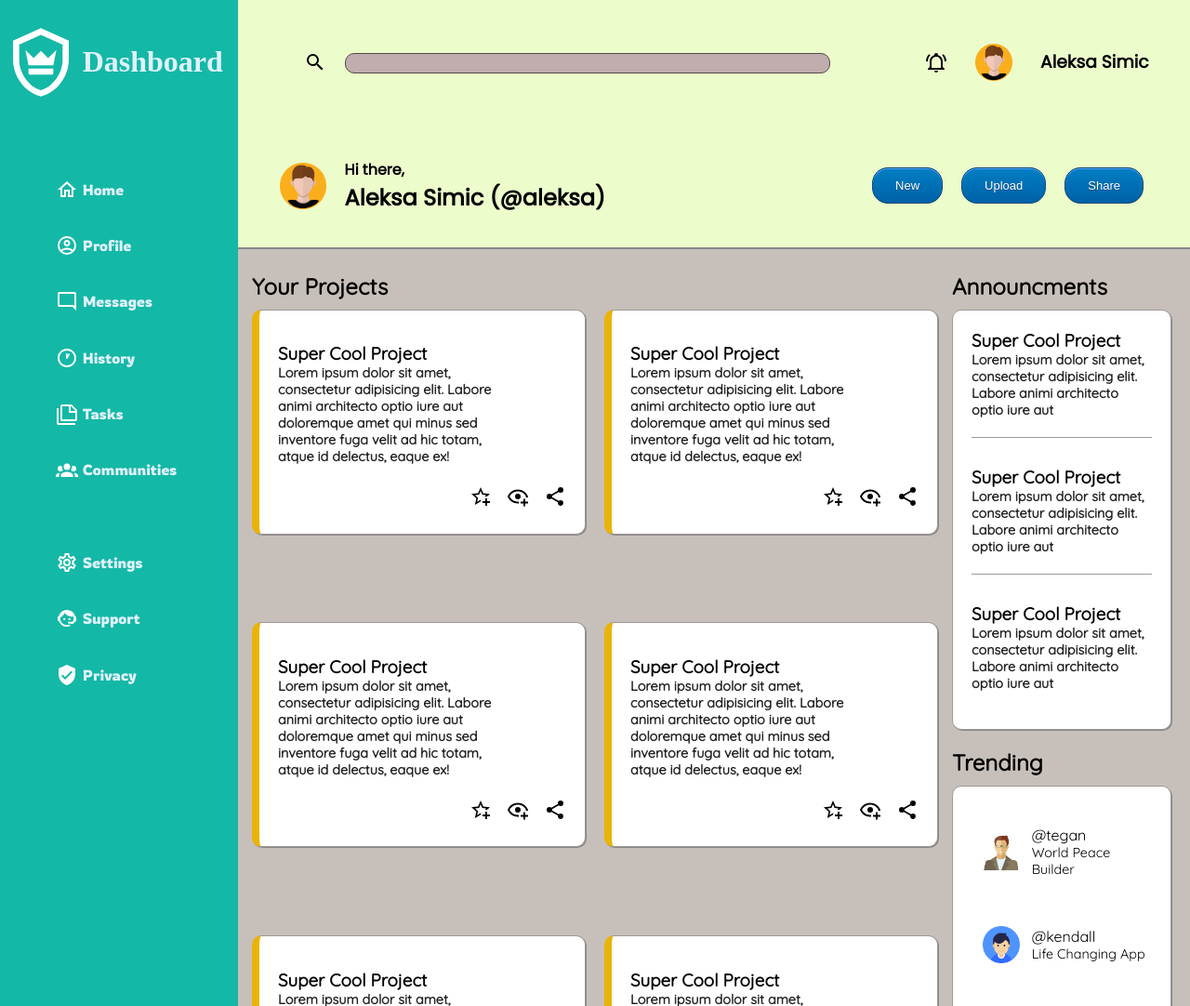
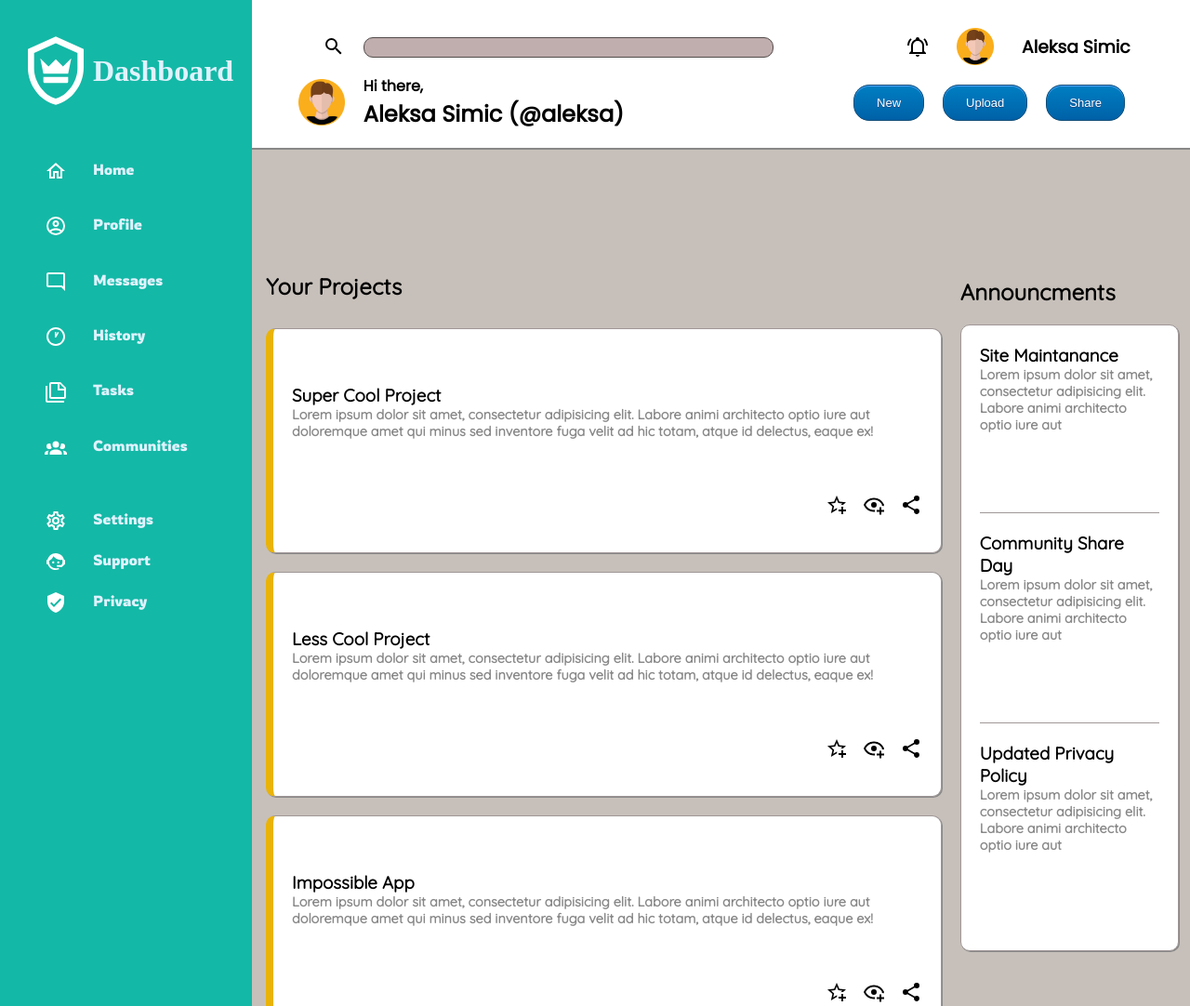
Before and after one commit to aki024/Admin-Dashboard, a plain HTML site: page index.html in a window 1280 px wide. Shown: the top 1082 px of the page at 93% size. Drawn offline with Linux system fonts and the light colour scheme.

Commit message:
fixed some buggs

```diff
--- a/index.html
+++ b/index.html
@@ -5,21 +5,62 @@
     <meta charset="UTF-8">
     <meta http-equiv="X-UA-Compatible" content="IE=edge">
     <meta name="viewport" content="width=device-width, initial-scale=1.0">
+    <title>Document</title>
     <link rel="stylesheet" href="style.css">
-    <title>Admin Dashboard</title>
-    <script src="script.js" defer></script>
-    <link rel="preconnect" href="https://fonts.googleapis.com">
-    <link rel="preconnect" href="https://fonts.gstatic.com" crossorigin>
     <link rel="preconnect" href="https://fonts.googleapis.com">
     <link rel="preconnect" href="https://fonts.gstatic.com" crossorigin>
     <link href="https://fonts.googleapis.com/css2?family=Poppins&family=Quicksand&family=Rowdies&display=swap" rel="stylesheet">
 </head>
 
 <body>
-    <div class="container">
+    <div class="gridContainer">
 
+
+        <div class="sidebar">
+            <div class="sideLogo">
+
+                <div class="titleLogo">
+                    <img src="icons/shield-crown-outline.svg" alt="dashboard" class="svgColor" width="80px" height="80px">
+                </div>
+                <div class="logos">
+                    <img src="icons/home-outline.svg" alt="home" class="svgColor">
+                    <img src="icons/account-circle-outline.svg" alt="profile" class="svgColor">
+                    <img src="icons/message-reply-outline.svg" alt="messages" class="svgColor">
+                    <img src="icons/clock-time-one-outline.svg" alt="history" class="svgColor">
+                    <img src="icons/note-multiple-outline.svg" alt="tasks" class="svgColor">
+                    <img src="icons/account-group.svg" alt="Communities" class="svgColor">
+                </div>
+                <div class="logos2">
+                    <img src="icons/cog-outline.svg" alt="settings" class="svgColor">
+                    <img src="icons/face-agent.svg" alt="support" class="svgColor">
+                    <img src="icons/shield-check.svg" alt="Privacy" class="svgColor">
+                </div>
+            </div>
+            <div class="sideBarStuff">
+
+                <div class="sideText">
+                    <h2>Dashboard</h2>
+                </div>
+                <div class="menuDescription">
+                    <p>Home</p>
+                    <p>Profile</p>
+                    <p>Messages</p>
+                    <p>History</p>
+                    <p>Tasks</p>
+                    <p>Communities</p>
+                </div>
+                <div class="menuDescription2">
+                    <p>Settings</p>
+                    <p>Support</p>
+                    <p>Privacy</p>
+                </div>
+            </div>
+
+
+
+
+        </div>
         <div class="header">
-
             <div class="headerLeft">
                 <div class="searchBar">
                     <div class="searchIcon">
@@ -65,57 +106,14 @@
             </div>
 
 
-
-        </div>
-        <div class="sidebar">
-            <div class="sideLogo">
-                <div class="Logo"><img src="icons/shield-crown-outline.svg" alt="dashboard" class="svgColor" width="80px" height="80px">
-                </div>
-                <div class="sideText">
-                    <h2>Dashboard</h2>
-                </div>
-
-            </div>
-            <div class="sideBarStuff">
-                <div class="logos">
-                    <img src="icons/home-outline.svg" alt="home" class="svgColor">
-                    <img src="icons/account-circle-outline.svg" alt="profile" class="svgColor">
-                    <img src="icons/message-reply-outline.svg" alt="messages" class="svgColor">
-                    <img src="icons/clock-time-one-outline.svg" alt="history" class="svgColor">
-                    <img src="icons/note-multiple-outline.svg" alt="tasks" class="svgColor">
-                    <img src="icons/account-group.svg" alt="Communities" class="svgColor">
-                </div>
-                <div class="logoDescriptions">
-                    <p>Home</p>
-                    <p>Profile</p>
-                    <p>Messages</p>
-                    <p>History</p>
-                    <p>Tasks</p>
-                    <p>Communities</p>
-                </div>
-            </div>
-            <div class="sideBarStuff2">
-                <div class="logos2">
-                    <img src="icons/cog-outline.svg" alt="settings" class="svgColor">
-                    <img src="icons/face-agent.svg" alt="support" class="svgColor">
-                    <img src="icons/shield-check.svg" alt="Privacy" class="svgColor">
-
-                </div>
-                <div class="logoDescriptions2">
-                    <p>Settings</p>
-                    <p>Support</p>
-                    <p>Privacy</p>
-
-                </div>
-            </div>
         </div>
 
         <div class="main">
-            <div class="yourProjects">
+            <div class="projects">
                 <div class="projectsTitle">
                     <h2>Your Projects</h2>
                 </div>
-                <div class="projects">
+                <div class="projectCards">
                     <div class="card">
                         <div class="cardTitle">
                             <h3>Super Cool Project</h3>
@@ -131,7 +129,7 @@
                     </div>
                     <div class="card">
                         <div class="cardTitle">
-                            <h3>Super Cool Project</h3>
+                            <h3>Less Cool Project</h3>
                         </div>
                         <div class="cardText">
                             <p>Lorem ipsum dolor sit amet, consectetur adipisicing elit. Labore animi architecto optio iure aut doloremque amet qui minus sed inventore fuga velit ad hic totam, atque id delectus, eaque ex!</p>
@@ -144,7 +142,7 @@
                     </div>
                     <div class="card">
                         <div class="cardTitle">
-                            <h3>Super Cool Project</h3>
+                            <h3>Impossible App</h3>
                         </div>
                         <div class="cardText">
                             <p>Lorem ipsum dolor sit amet, consectetur adipisicing elit. Labore animi architecto optio iure aut doloremque amet qui minus sed inventore fuga velit ad hic totam, atque id delectus, eaque ex!</p>
@@ -157,7 +155,7 @@
                     </div>
                     <div class="card">
                         <div class="cardTitle">
-                            <h3>Super Cool Project</h3>
+                            <h3>Easy Peasy App</h3>
                         </div>
                         <div class="cardText">
                             <p>Lorem ipsum dolor sit amet, consectetur adipisicing elit. Labore animi architecto optio iure aut doloremque amet qui minus sed inventore fuga velit ad hic totam, atque id delectus, eaque ex!</p>
@@ -170,7 +168,7 @@
                     </div>
                     <div class="card">
                         <div class="cardTitle">
-                            <h3>Super Cool Project</h3>
+                            <h3>Ad Blocker</h3>
                         </div>
                         <div class="cardText">
                             <p>Lorem ipsum dolor sit amet, consectetur adipisicing elit. Labore animi architecto optio iure aut doloremque amet qui minus sed inventore fuga velit ad hic totam, atque id delectus, eaque ex!</p>
@@ -183,7 +181,7 @@
                     </div>
                     <div class="card">
                         <div class="cardTitle">
-                            <h3>Super Cool Project</h3>
+                            <h3>Money Maker</h3>
                         </div>
                         <div class="cardText">
                             <p>Lorem ipsum dolor sit amet, consectetur adipisicing elit. Labore animi architecto optio iure aut doloremque amet qui minus sed inventore fuga velit ad hic totam, atque id delectus, eaque ex!</p>
@@ -196,14 +194,16 @@
                     </div>
                 </div>
             </div>
+
+
             <div class="announcments">
                 <div class="announcmentsTitle">
                     <h2>Announcments</h2>
                 </div>
-                <div class="announcmentsContainer">
+                <div class="announcmentCard">
                     <div class="announcment">
                         <div class="announcmentTitle">
-                            <h3>Super Cool Project</h3>
+                            <h3>Site Maintanance</h3>
                         </div>
                         <div class="announcmentText">
                             <p>Lorem ipsum dolor sit amet, consectetur adipisicing elit. Labore animi architecto optio iure aut </p>
@@ -211,7 +211,7 @@
                     </div>
                     <div class="announcment">
                         <div class="announcmentTitle">
-                            <h3>Super Cool Project</h3>
+                            <h3>Community Share Day</h3>
                         </div>
                         <div class="announcmentText">
                             <p>Lorem ipsum dolor sit amet, consectetur adipisicing elit. Labore animi architecto optio iure aut </p>
@@ -219,19 +219,17 @@
                     </div>
                     <div class="announcment">
                         <div class="announcmentTitle">
-                            <h3>Super Cool Project</h3>
+                            <h3>Updated Privacy Policy</h3>
                         </div>
                         <div class="announcmentText">
                             <p>Lorem ipsum dolor sit amet, consectetur adipisicing elit. Labore animi architecto optio iure aut </p>
                         </div>
                     </div>
-
                 </div>
-
                 <div class="trendingTitle">
                     <h2>Trending</h2>
                 </div>
-                <div class="trendingContainer">
+                <div class="trendingCard">
                     <div class="trending">
                         <div class="trendingPhoto">
                             <img src="images/—Pngtree—business people avatar icon user_4815126.png" alt="profile image" width="40px" height="40px"></div>
@@ -269,13 +267,10 @@
                     </div>
                 </div>
             </div>
-
-
         </div>
+    </div>
 
     </div>
-
-
 </body>
 
 </html>
--- a/style.css
+++ b/style.css
@@ -1,6 +1,7 @@
-/* font-family: 'Poppins', sans-serif;
-font-family: 'Quicksand', sans-serif;
-font-family: 'Rowdies', cursive; */
+* {
+    margin: 0;
+    padding: 0;
+}
 
 :root {
     --main-color: #14b8a6;
@@ -8,37 +9,119 @@ font-family: 'Rowdies', cursive; */
     --header-color: #ecfccb;
 }
 
-* {
-    margin: 0;
-    padding: 0;
+body {
+    background-color: #c7c0ba;
+    ;
+}
+
+.gridContainer {
+    height: 100vh;
+    display: grid;
+    grid-template-columns: 1fr 4fr;
+    grid-template-rows: 1fr 5fr;
+    grid-template-areas: "navbar header" "navbar main";
 }
 
 
-/*Container*/
+/* NAVBAAAR CONTAINEEER*/
 
-.container {
-    height: 100%;
+.sidebar {
+    grid-area: navbar;
     display: grid;
-    grid-template-columns: 1fr 4fr;
-    grid-template-rows: 1fr 2fr 1fr 1fr;
-    grid-template-areas: "sidebar header" "sidebar main" "sidebar main" "sidebar main";
+    grid-template-columns: 1fr 3fr;
+    grid-template-rows: 1fr 3fr 2fr 1fr;
+    background-color: var(--main-color);
+    color: var(--text-light-color);
+    padding: 20px;
+}
+
+.sideLogo {
+    display: grid;
+    grid-template-rows: 1fr 3fr 1fr;
+    gap: 40px;
+}
+
+.titleLogo {
+    display: grid;
+    justify-items: center;
+    align-items: center;
+}
+
+.logos,
+.logos2 {
+    display: grid;
+    justify-items: center;
+    align-items: start;
+    gap: 20px;
 }
 
 
-/*header*/
+/*SIDEBAR TEXT*/
+
+.sideBarStuff {
+    display: grid;
+    grid-template-rows: 1fr 3fr 1fr;
+    gap: 40px;
+}
+
+.menuDescription,
+.menuDescription2 {
+    display: grid;
+    justify-items: flex-start;
+    align-items: start;
+}
+
+.menuDescription,
+.menuDescription2 {
+    font-family: 'Rowdies', cursive;
+    gap: 20px;
+}
+
+.sideText {
+    display: grid;
+    justify-items: flex-start;
+    align-items: center;
+}
+
+.sideText>h2 {
+    font-size: 32px;
+}
+
+.menuDescription>p:hover,
+.menuDescription2>p:hover,
+.sideText>h2:hover {
+    cursor: pointer;
+    color: rgb(180, 167, 167);
+}
+
+.logos>img:hover,
+.logos2>img:hover {
+    filter: invert(72%) sepia(9%) saturate(260%) hue-rotate(314deg) brightness(95%) contrast(85%);
+}
+
+
+/*Make svgs white*/
+
+.svgColor {
+    filter: invert(100%) sepia(100%) saturate(0%) hue-rotate(134deg) brightness(107%) contrast(102%);
+}
+
+
+/*HEADEEER CONTAINER */
 
 .header {
     grid-area: header;
     display: grid;
-    grid-template-columns: 2fr 1fr;
-    grid-template-rows: 1fr;
-    background-color: var(--header-color);
+    grid-template-columns: 3fr 1fr;
+    background-color: white;
     font-family: 'Poppins', sans-serif;
     border-bottom: 1px solid #7a7c76;
+    gap: 50px;
+    padding: 20px;
 }
 
 
-/*Left side of header*/
+/*LEFT SIDE OF HEADEEER*/
 
 .headerLeft {
     display: grid;
@@ -91,7 +174,7 @@ font-family: 'Rowdies', cursive; */
 }
 
 
-/*Right side of header*/
+/*Right side of header!!!!!!!!!!!!!!!!!!!!!!!!*/
 
 .headerRight {
     display: grid;
@@ -154,79 +237,14 @@ font-family: 'Rowdies', cursive; */
 }
 
 
-/*sidebar*/
-
-.sidebar {
-    background-color: var(--main-color);
-    color: var(--text-light-color);
-    grid-area: sidebar;
-    display: grid;
-    grid-template-columns: 1fr;
-    grid-template-rows: 10% 2fr 1fr 3fr;
-    gap: 40px;
-}
-
-.sideBarStuff,
-.sideBarStuff2,
-.sideLogo {
-    display: grid;
-    grid-template-columns: 1fr 2fr;
-    gap: 5px;
-}
-
-.logos,
-.logos2,
-.Logo {
-    display: grid;
-    justify-items: end;
-    align-items: center;
-}
-
-.logoDescriptions,
-.logoDescriptions2,
-.sideText {
-    display: grid;
-    justify-items: flex-start;
-    align-items: center;
-}
-
-.sideText>h2 {
-    font-size: 32px;
-}
-
-.logoDescriptions,
-.logoDescriptions2 {
-    font-family: 'Rowdies', cursive;
-}
-
-.logoDescriptions>p:hover,
-.logoDescriptions2>p:hover,
-.sideText>h2:hover {
-    cursor: pointer;
-    color: rgb(180, 167, 167);
-}
-
-.sideBarStuff>.logos>img:hover,
-.sideBarStuff2>.logos2>img:hover,
-.sideLogo>.Logo>img:hover {
-    cursor: pointer;
-    filter: invert(72%) sepia(9%) saturate(260%) hue-rotate(314deg) brightness(95%) contrast(85%);
-}
-
-
-/*Make svgs white*/
-
-.svgColor {
-    filter: invert(100%) sepia(100%) saturate(0%) hue-rotate(134deg) brightness(107%) contrast(102%);
-}
-
-
-/*main*/
+/*MAIN CONTAINEEEER*/
 
 .main {
     grid-area: main;
     display: grid;
     grid-template-columns: 3fr 1fr;
+    gap: 20px;
+    margin-bottom: 3%;
     background-color: #c7c0ba;
     box-shadow: 0px -2px #888888;
 }
@@ -246,17 +264,21 @@ img:hover {
     padding-bottom: 10px;
 }
 
-.yourProjects {
+.projects {
     display: grid;
-    grid-template-rows: 50px 5fr;
-    padding: 15px;
+    grid-template-rows: 1fr 9fr;
+    gap: 20px;
+    margin-left: 2%;
 }
 
-.projects {
+.projectCards {
     display: grid;
     gap: 20px;
-    grid-template-columns: repeat(auto-fit, minmax(250px, 1fr));
+    grid-template-columns: repeat(auto-fit, minmax(400px, 1fr));
 }
+
+
+/*card styling*/
 
 .card {
     height: 200px;
@@ -271,7 +293,7 @@ img:hover {
 }
 
 .card p {
-    color: rgb(37, 35, 35);
+    color: #888888;
     font-size: 90%;
     font-weight: 700;
 }
@@ -296,19 +318,21 @@ img:hover {
 }
 
 
-/*Announcments section*/
+/*Right side of main*/
+
+
+/*CONTAINEEEEER*/
 
 .announcments {
     display: grid;
-    grid-template-rows: 50px 1fr 50px 1fr;
-    padding-right: 20px;
-    padding-top: 15px;
-    padding-bottom: 20%;
+    grid-template-rows: 1fr 4fr 1fr 4fr;
+    gap: 20px;
+    margin-right: 5%;
     font-family: 'Quicksand', sans-serif;
 }
 
 .announcments p {
-    color: rgb(37, 35, 35);
+    color: #888888;
     font-size: 90%;
     font-weight: 700;
 }
@@ -316,19 +340,17 @@ img:hover {
 .announcmentsTitle {
     display: grid;
     align-items: end;
-    padding-bottom: 10px;
 }
 
-.announcmentsContainer {
+
+/*Announcment container*/
+
+.announcmentCard {
     display: grid;
+    gap: 20px;
     background-color: white;
+    border-radius: 10px;
     padding: 20px;
-    border-radius: 10px;
-    gap: 30px;
-}
-
-.announcmentsContainer,
-.trendingContainer {
     border: 1px solid #a09797;
     box-shadow: 1px 1px #888888;
 }
@@ -339,29 +361,30 @@ img:hover {
 
 .announcmentText {
     display: grid;
-    padding-bottom: 20px;
 }
 
 
-/*Trending*/
+/*Trending title*/
 
 .trendingTitle {
     display: grid;
-    align-items: flex-start;
+    align-items: flex-end;
 }
 
-.trendingTitle>h2 {
-    margin: 20px 0px;
-}
 
-.trendingContainer {
+/*Trending container*/
+
+.trendingCard {
     display: grid;
     grid-template-rows: repeat(4, 1fr);
     background-color: white;
     border-radius: 10px;
-    padding: 20px;
-    margin-top: 10px;
+    border: 1px solid #a09797;
+    box-shadow: 1px 1px #888888;
 }
+
+
+/*Trending picture*/
 
 .trending {
     display: grid;
@@ -374,13 +397,18 @@ img:hover {
     align-items: center;
 }
 
+
+/*Trending text*/
+
 .trendingDescription {
     display: grid;
+    grid-template-rows: 1fr 1fr;
 }
 
 .tdTitle {
     display: grid;
     align-items: end;
+    font-weight: 800;
 }
 
 .tdDesc {
```
